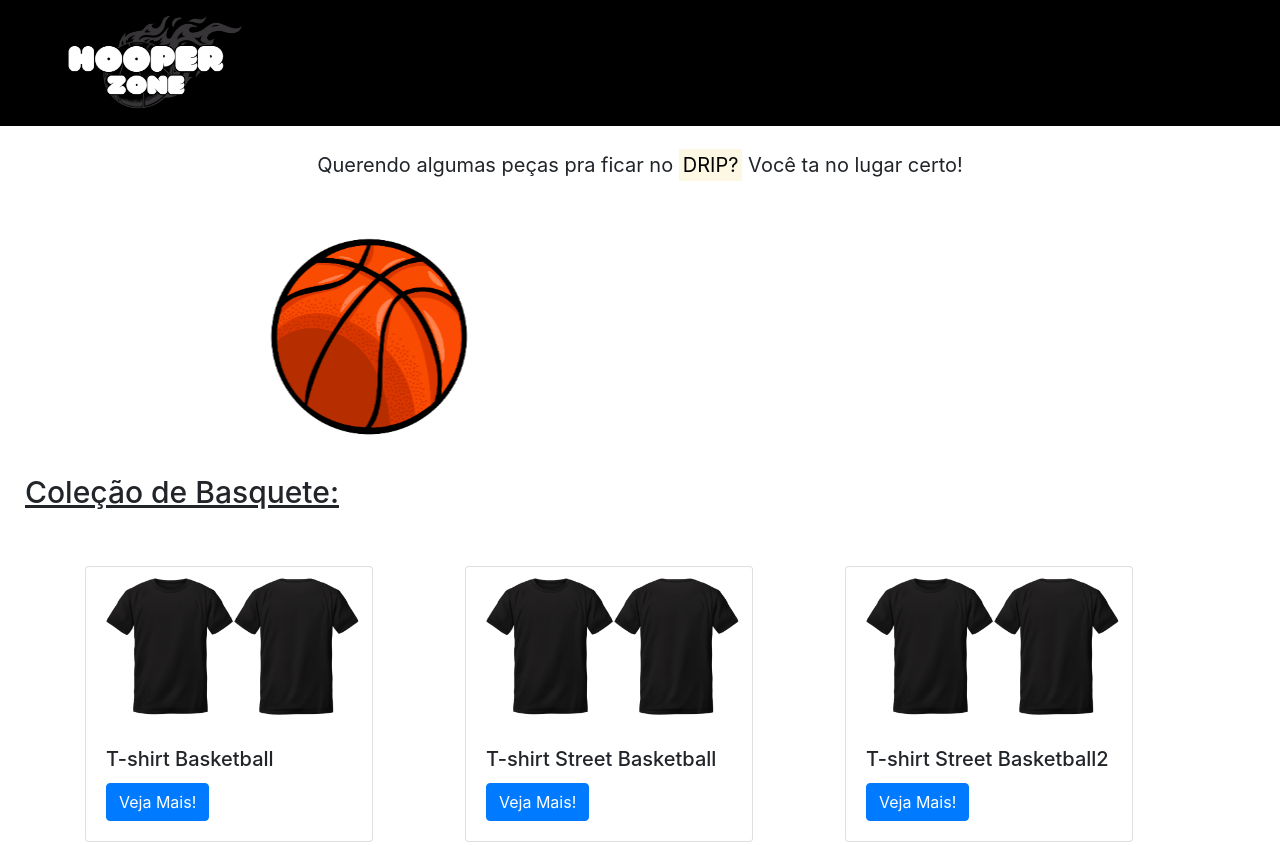
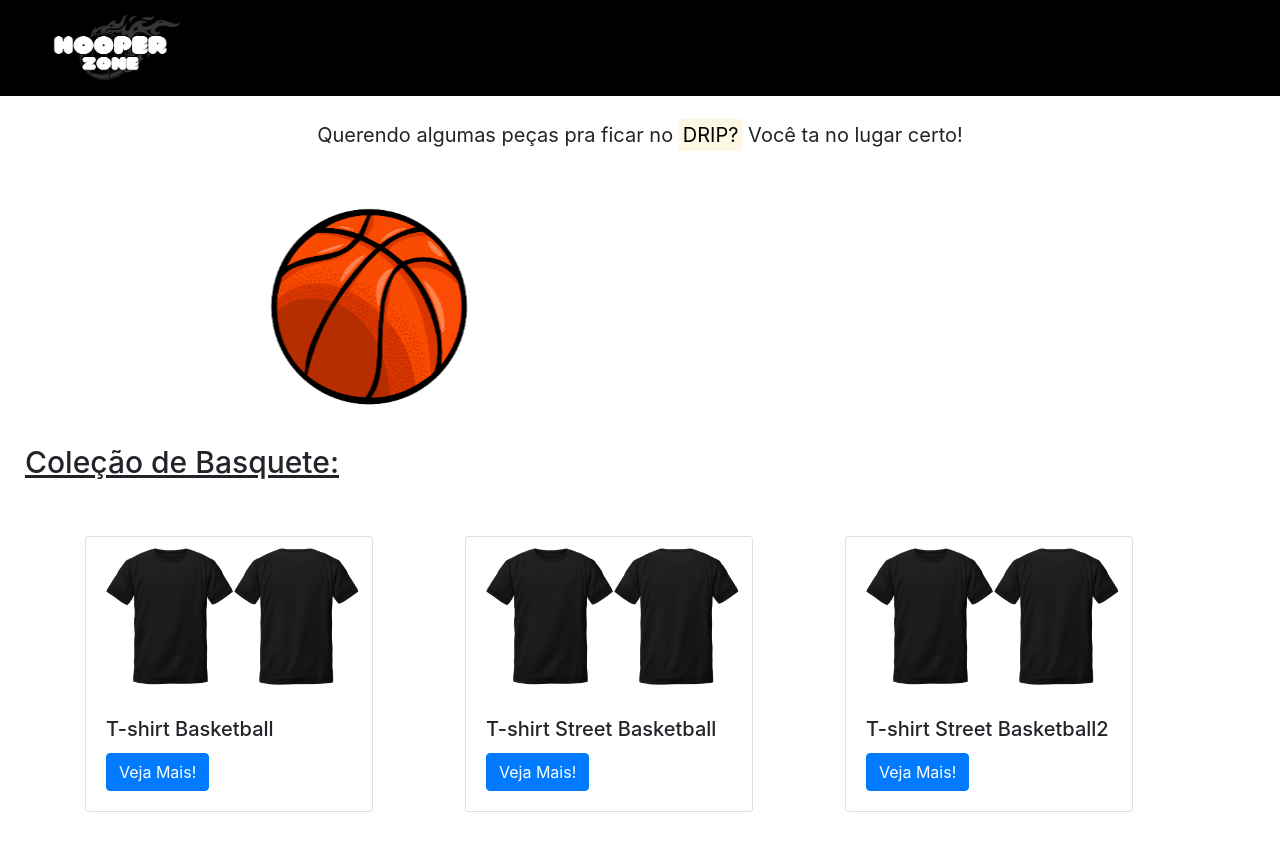
Before and after one commit to BssEric/HopperZonePage, a plain HTML site: page index.html in a window 1280 px wide. Shown: the top 845 px of the page. Drawn offline with nearby package versions, Linux system fonts and the light colour scheme.

Commit message:
Update index.html

```diff
--- a/index.html
+++ b/index.html
@@ -12,7 +12,7 @@
 <body>
       <nav class="navbar navbar-light" style="background-color: black;">
         <a class="navbar-brand" href="#">
-          <img src="img/logosite.png" width="275px" height="100px" alt="">
+          <img src="img/logosite.png" width="200px" height="70px" alt="">
         </a>
       </nav>
       <br>
```
